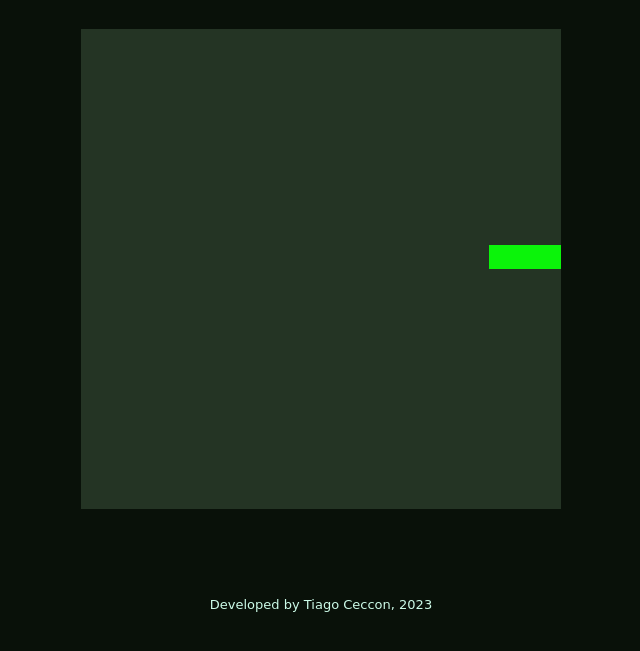
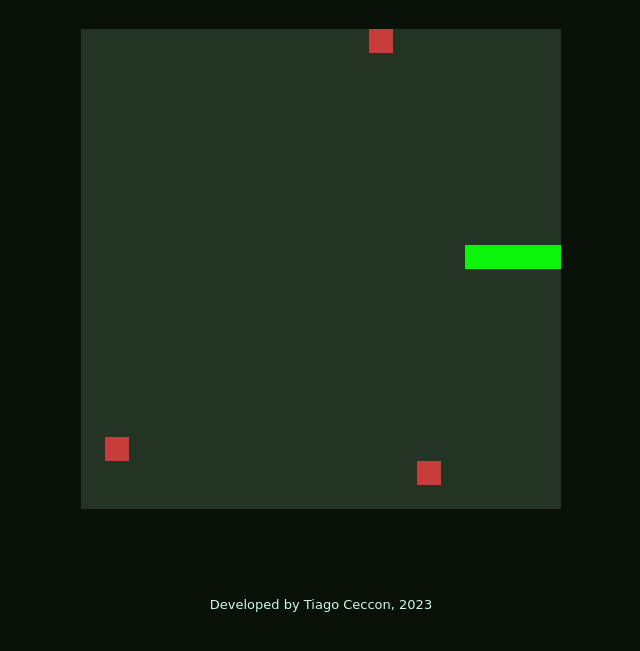
Before and after one commit to ceccon-t/snakejs, a website with bundled scripts: page snakejs/index.html in a window 1280 px wide. Shown: the part 123-774 px from the top of the page, without its empty margins (319-959 px from the left). Built offline with nearby package versions, Linux system fonts and the light colour scheme; a web font is replaced by a local one.

Commit message:
After eating food snake grows in size and new food appears in random position

```diff
--- a/snakejs/scripts/game/Game.js
+++ b/snakejs/scripts/game/Game.js
@@ -1,3 +1,4 @@
+import { Grid } from "../grid/Grid.js";
 import { Position } from "../coordinates/Position.js";
 import { Snake } from "../snake/Snake.js";
 import { ENTITY_TYPES } from "../entityTypes/EntityTypes.js";
@@ -19,13 +20,33 @@ class Game {
     }
 
     _initializeGameState() {
+        // Initializing grid
+        this.grid = new Grid(this.config.totalRows(), this.config.totalColumns());
+
         // Initializing snake
         const initialPositions = [new Position(9, 3), new Position(9, 4), new Position(9, 5)];
         const snake = new Snake(initialPositions);
 
-        initialPositions.forEach(pos => this.views.displayCellAs(pos.row(), pos.column(), ENTITY_TYPES.SNAKE));
+        initialPositions.forEach(pos => {
+            this.grid.setAt(pos.row(), pos.column(), ENTITY_TYPES.SNAKE);
+            this.views.displayCellAs(pos.row(), pos.column(), ENTITY_TYPES.SNAKE);
+        });
 
         this.snake = snake;
+
+        // Initializing foods
+        for (let i = 0; i < 3; i++) {
+            this.addFood();
+        }
+
+    }
+
+    addFood() {
+        const cellsAvailable = this.grid.allAvailableCells();
+        const randomIndex = Math.floor(Math.random() * cellsAvailable.length);
+        const newFoodPosition = cellsAvailable[randomIndex];
+        this.grid.setAt(newFoodPosition.row(), newFoodPosition.column(), ENTITY_TYPES.FOOD);
+        this.views.displayCellAs(newFoodPosition.row(), newFoodPosition.column(), ENTITY_TYPES.FOOD);
     }
 
     _movePlayer() {
@@ -33,18 +54,27 @@ class Game {
         const displacement = this.currentDirection.asDisplacement();
         const nextPos = curHead.move(displacement);
 
-        if ((nextPos.row() < 0 || nextPos.row() >= this.config.totalRows())
-            || (nextPos.column() < 0 || nextPos.column() >= this.config.totalColumns())) {
+        if (!this.grid.withinBounds(nextPos.row(), nextPos.column())) {
             return;
         }
 
+        const foundAtNextPos = this.grid.at(nextPos.row(), nextPos.column());
+
         // Head
         this.snake.moveHead(nextPos);
+        this.grid.setAt(nextPos.row(), nextPos.column(), ENTITY_TYPES.SNAKE);
         this.views.displayCellAs(nextPos.row(), nextPos.column(), ENTITY_TYPES.SNAKE);
 
-        // Tail
-        const clearedTail = this.snake.moveTail();
-        this.views.displayCellAs(clearedTail.row(), clearedTail.column(), ENTITY_TYPES.EMPTY);
+        if (foundAtNextPos === ENTITY_TYPES.FOOD) {
+            this.addFood();
+        } else {
+            // Tail
+            const clearedTail = this.snake.moveTail();
+            this.grid.setAt(clearedTail.row(), clearedTail.column(), ENTITY_TYPES.EMPTY);
+            this.views.displayCellAs(clearedTail.row(), clearedTail.column(), ENTITY_TYPES.EMPTY);
+        }
+
+
     }
 
     _tick() {
--- a/snakejs/scripts/grid/Grid.js
+++ b/snakejs/scripts/grid/Grid.js
@@ -1,4 +1,5 @@
 import { ENTITY_TYPES } from "../entityTypes/EntityTypes.js";
+import { Position } from "../coordinates/Position.js";
 
 class Grid {
 
@@ -35,7 +36,7 @@ class Grid {
         for (let i = 0; i < this.rows; i++) {
             for (let j = 0; j < this.columns; j++) {
                 if (this.grid[i][j] === ENTITY_TYPES.EMPTY) {
-                    availables.push(this.grid[i][j]);
+                    availables.push(new Position(i, j));
                 }
             }
         }
--- a/snakejs/styles/index.css
+++ b/snakejs/styles/index.css
@@ -58,6 +58,10 @@ body {
     background-color: #0bf40a;
 }
 
+.food {
+    background-color: #c83c3a;
+}
+
 #control-pad {
     text-align: center;
     align-self: center;
```
Also changed, not shown: snakejs/scripts/grid/Grid.test.js (+4 -4 lines).
